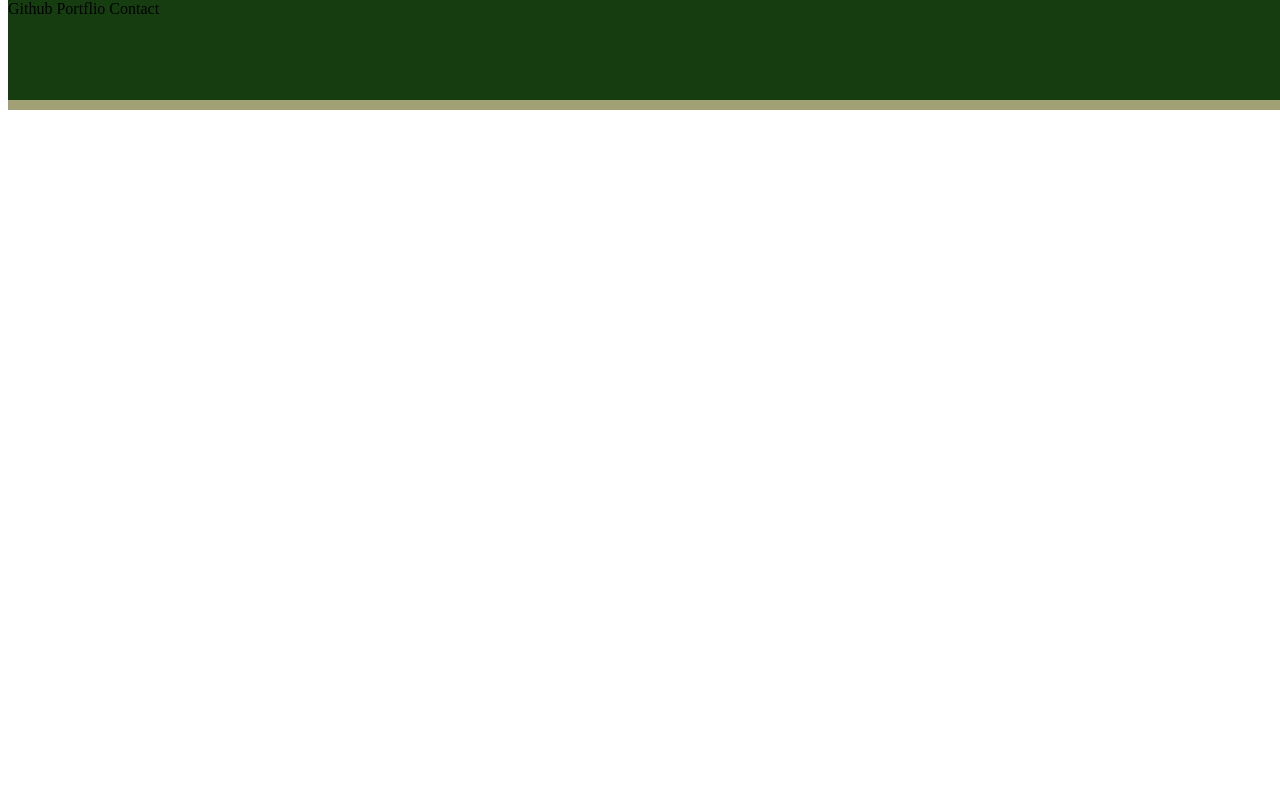
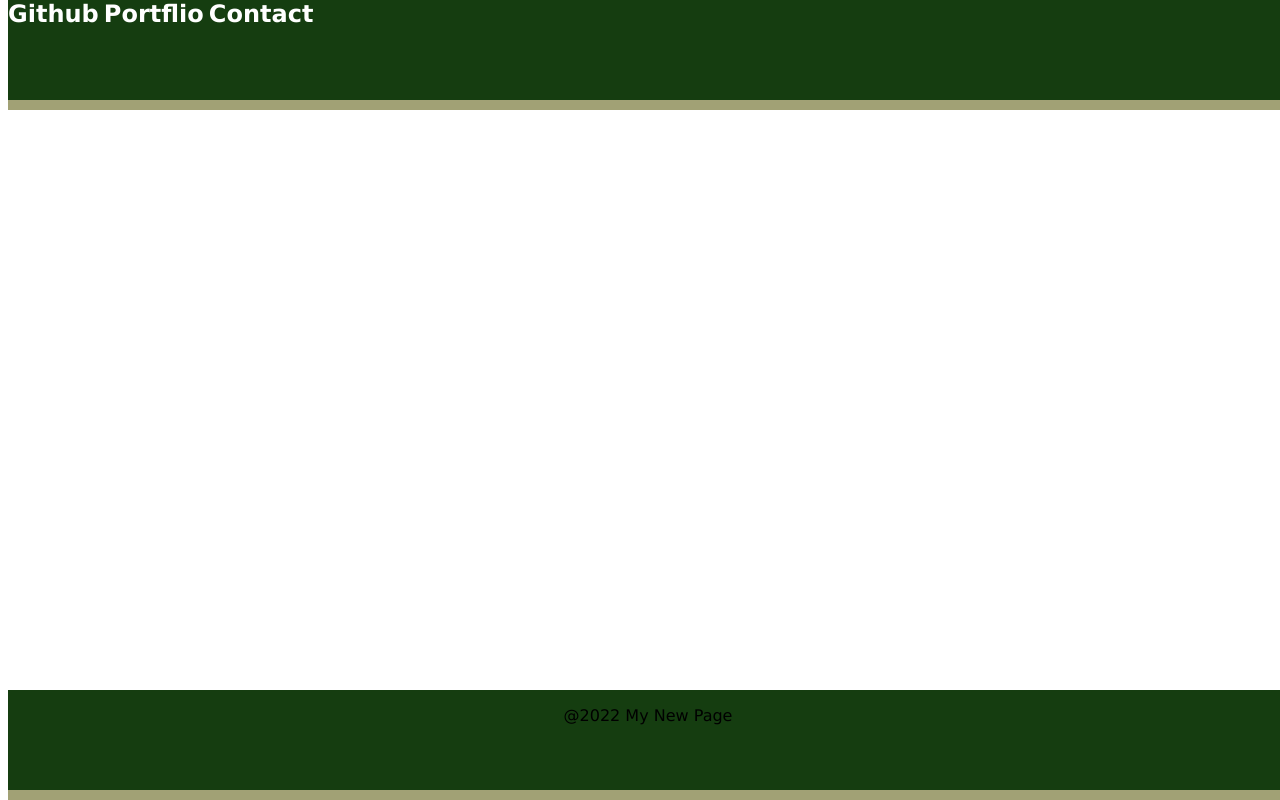
Before and after one commit to Tim-Adcoder/mini_project-, a plain HTML site: page index.html in a window 1280 px wide. Drawn offline with Linux system fonts and the light colour scheme.

Commit message:
header&footer complete

```diff
--- a/asset/style.css
+++ b/asset/style.css
@@ -1,4 +1,8 @@
-header {
+* {
+  font-family: 'Lucida Sans Unicode', 'Lucida Grande', sans-serif;
+}
+
+header{
     position: fixed;
     top: 0;
     z-index: 2;
@@ -9,8 +13,24 @@ header {
   }
 
 .header {
-    font-family:
-    text-align: right;
-    display: inline;
+  font-weight: bolder;
+  font-size: 24px;
+  text-align: right;
+  display: inline;
+  size: 20px;
+  color: white;
+}
+
+
+
+Footer{
+  position: fixed;
+  bottom: 0;
+  z-index: 2;
+  width: 100%;
+  height: 100px;
+  border-bottom: 10px solid rgb(161, 161, 117);
+  background-color: rgb(21, 61, 16);
+  text-align: center;
 
 }
--- a/index.html
+++ b/index.html
@@ -11,5 +11,19 @@
         <p class="header">Contact</p>
     </header>
 
+    <section>
+        <h1>My New Website</h1>
+    </section>
 
+
+
+
+
+
+
+
+
+    <footer>
+        <p>@2022 My New Page</p>
+    </footer>
 </html>
```
